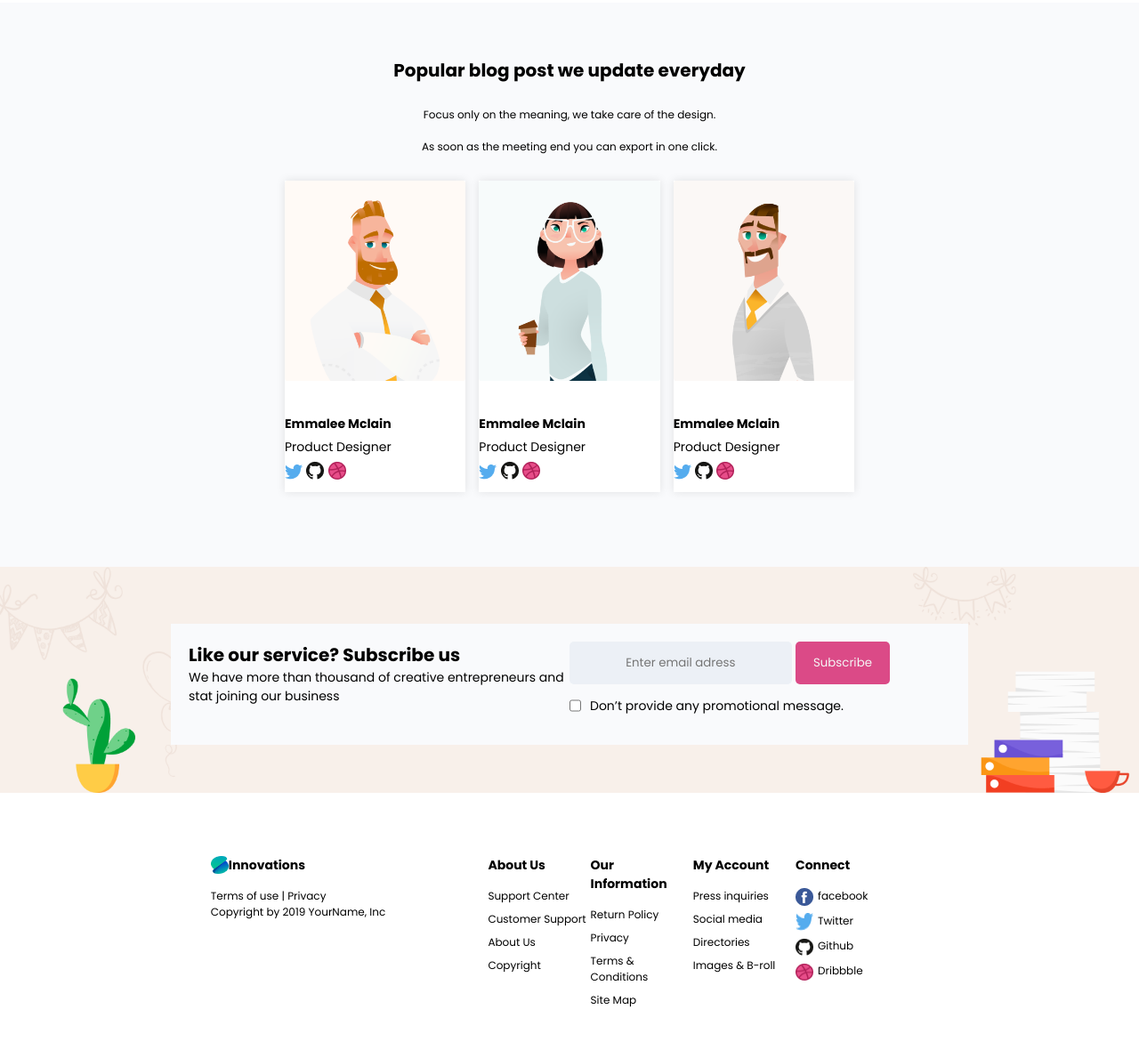
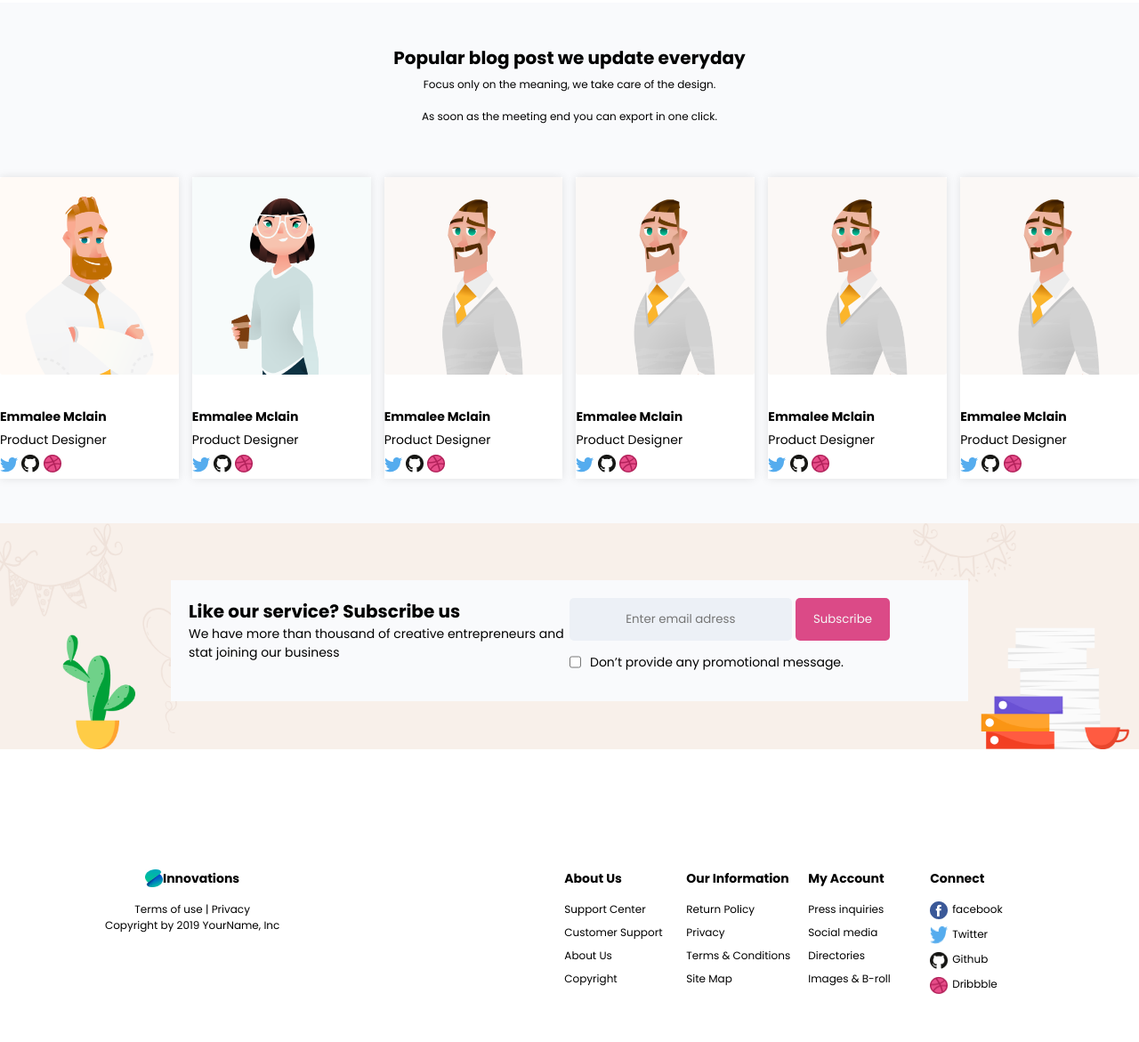
Before and after one commit to Sanalouafi/innovation, a plain HTML site: page about.html in a window 1280 px wide. Shown: the part 1420-2591 px from the top of the page at 89% size. Drawn offline with nearby package versions, Linux system fonts and the light colour scheme.

Commit message:
responsivite de footer

```diff
--- a/about.html
+++ b/about.html
@@ -144,6 +144,48 @@
                     </div>
                 </div>
             </div>
+            <div class="hero-card">
+                <div class="hero-img">
+                    <img src="img/super2.png" alt="hey">
+                </div>
+                <div class="card-text">
+                    <h5>Emmalee Mclain</h5>
+                    <p>Product Designer</p>
+                    <div class="social-img">
+                        <img src="img/twiter.png" alt="hey">
+                        <img src="img/gitHub.png" alt="hey">
+                        <img src="img/dribble.png" alt="hey">
+                    </div>
+                </div>
+            </div>
+            <div class="hero-card">
+                <div class="hero-img">
+                    <img src="img/super2.png" alt="hey">
+                </div>
+                <div class="card-text">
+                    <h5>Emmalee Mclain</h5>
+                    <p>Product Designer</p>
+                    <div class="social-img">
+                        <img src="img/twiter.png" alt="hey">
+                        <img src="img/gitHub.png" alt="hey">
+                        <img src="img/dribble.png" alt="hey">
+                    </div>
+                </div>
+            </div>
+            <div class="hero-card">
+                <div class="hero-img">
+                    <img src="img/super2.png" alt="hey">
+                </div>
+                <div class="card-text">
+                    <h5>Emmalee Mclain</h5>
+                    <p>Product Designer</p>
+                    <div class="social-img">
+                        <img src="img/twiter.png" alt="hey">
+                        <img src="img/gitHub.png" alt="hey">
+                        <img src="img/dribble.png" alt="hey">
+                    </div>
+                </div>
+            </div>
         </div>
     </section>
 
@@ -191,7 +233,6 @@
 
     </div>
     <div class="footer-content">
-
       <div class="footer-section">
         <h3>About Us</h3>
         <ul>
--- a/css/about.css
+++ b/css/about.css
@@ -5,6 +5,8 @@
     margin: 0;
     font-family: 'Poppins', 'sans-serif';
     box-sizing: border-box;
+    list-style: none;
+
 }
 
 
@@ -111,13 +113,22 @@
     background-color: #F9FAFC;
 }
 
+.hero-text {
+    padding: 50px 0;
+}
+
 .hero-text h2 {
-    padding-top: 5%;
+
     font-size: 20px;
     line-height: 1.2;
+
+
+}
+
+.hero-text h2,
+.hero-text p {
+    padding: auto 0;
     color: black;
-
-    margin-bottom: 20px;
     text-align: center;
 
 }
@@ -125,28 +136,22 @@
 .hero-text p {
     font-size: 12px;
     line-height: 3;
-    color: black;
-
-
-    margin-bottom: 20px;
-    text-align: center;
 
 }
 
 .hero-cards {
     display: flex;
-    justify-content: space-around;
-    max-width: 70%;
-    padding-bottom: 5%;
-    margin: 0% 25%;
+    justify-content: space-evenly;
+    max-width: 100%;
+    padding-bottom: 50px;
     gap: 15px;
+
 }
 
 .hero-img img {
 
     width: 100%;
-    object-fit: cover;
-    height: 100%;
+    height: 50%;
 }
 
 .card-text p {
@@ -172,18 +177,19 @@
 
 .hero-card {
     width: 100%;
-    height: 350px;
+    height:fit-content;
     background-color: #ffffff;
     box-shadow: 0 0 10px rgba(0, 0, 0, 0.1);
     overflow: hidden;
-    margin-bottom: 20px;
+
 }
 
 
 
 
 /*************************** social section */
-.img-sub {
+.img-sub,
+.img-sub2 {
     position: relative;
 
 }
@@ -195,7 +201,7 @@
 .row-item {
     background-color: #F9FAFC;
     position: absolute;
-    z-index: 1000;
+    z-index: 100;
     display: flex;
     width: 70%;
     margin: 05% 15%;
@@ -367,7 +373,7 @@ button {
         background-color: #DB4A87;
         border: #DB4A87;
         padding: 0 20px;
-
+        position: absolute;
         border-radius: 5px;
         width: 50%;
     }
@@ -463,7 +469,6 @@ button {
 
     .img-sub2 {
         display: block;
-        position: relative;
         width: 100%;
         background: #f8f0ea;
     }
--- a/css/advertise.css
+++ b/css/advertise.css
@@ -5,8 +5,11 @@
     margin: 0;
     font-family: 'Poppins', 'sans serif';
     box-sizing: border-box;
+    list-style: none;
+
 
 }
+
 
 a {
     text-decoration: none;
--- a/css/style.css
+++ b/css/style.css
@@ -40,11 +40,13 @@ nav {
 
 }
 
-.mainMenu,.menu{
+.mainMenu,
+.menu {
 	padding-right: 25%;
 }
 
-.mainMenu,.menu,
+.mainMenu,
+.menu,
 .user {
 
 	display: flex;
@@ -89,7 +91,7 @@ nav .openMenu {
 	cursor: pointer;
 }
 
-nav  .closeMenu {
+nav .closeMenu {
 	font-size: 2rem;
 	display: none;
 	cursor: pointer;
@@ -338,8 +340,13 @@ nav  .closeMenu {
 	box-shadow: -5px 15px 7px rgba(0, 0, 0, 0.1);
 	overflow: hidden;
 	margin-bottom: 20px;
+	transition: ease .40s;
+
 }
 
+.q-card:hover{
+	transform: scale(1.1);
+}
 
 
 /*********************** footer */
@@ -347,21 +354,24 @@ nav  .closeMenu {
 .footer {
 	background-color: white;
 	color: black;
-	padding: 5%;
+	padding: 10% 0;
 	font-size: 12px;
 	display: flex;
+	justify-content: center;
+	gap: 25%;
 
 }
 
 .logo-footer-section {
-	padding-left: 15%;
+	text-align: center;
+	max-width: fit-content;
 }
 
 .footer-content {
-	width: 60%;
 	display: grid;
-	grid-template-columns: repeat(5, 1fr);
-	padding-left: 10%;
+	grid-template-columns: repeat(4, 1fr);
+	row-gap: 20px;
+	column-gap: 20px;
 }
 
 .footer-section,
@@ -372,6 +382,7 @@ nav  .closeMenu {
 
 .logo-f {
 	display: flex;
+	justify-content: center;
 }
 
 .logo-footer-section h3,
@@ -541,14 +552,8 @@ nav  .closeMenu {
 		width: 100%;
 	}
 
-	.logo-footer-section a,
-	.logo-f {
-		padding-left: 25%;
-	}
 
-	.logo-footer-section p {
-		padding-left: 15%;
-	}
+
 
 	.footer-content {
 		grid-template-columns: repeat(2, 1fr);
@@ -632,23 +637,18 @@ nav  .closeMenu {
 
 	.footer {
 		flex-wrap: wrap-reverse;
+
 	}
 
 	.logo-footer-section {
 		width: 100%;
 	}
 
-	.logo-footer-section a,
-	.logo-f {
-		padding-left: 25%;
-	}
 
-	.logo-footer-section p {
-		padding-left: 15%;
-	}
 
 
 }
+
 /* burger menu */
 @media (max-width: 924px) {
 	nav .mainMenu {
@@ -661,27 +661,32 @@ nav  .closeMenu {
 		flex-direction: column;
 		justify-content: center;
 		align-items: center;
-      background:#EEF4F4;
+		background: #EEF4F4;
 		transition: top 1s ease 0s;
 		display: none;
 	}
+
 	nav .mainMenu .closeMenu {
 		display: block;
 		position: absolute;
 		top: 20px;
 		right: 20px;
 	}
+
 	nav .openMenu {
 		display: block;
 	}
 
-	.menu,.user{
+	.menu,
+	.user {
 		flex-direction: column;
 		padding: 5% 25%;
 	}
-	.menu li ,.user li{
+
+	.menu li,
+	.user li {
 		font-size: 19px;
-		padding-bottom:25%;
+		padding-bottom: 25%;
 	}
 
 }
--- a/css/support.css
+++ b/css/support.css
@@ -5,6 +5,7 @@
     margin: 0;
     font-family: 'Poppins', 'sans serif';
     box-sizing: border-box;
+	list-style: none;
 
 
 }
```
Also changed, not shown: advertise.html (+8 -8 lines), support.html (+7 -7 lines), index.html (line endings or trailing spaces). Lines whose indentation alone changed are shown as unchanged.
